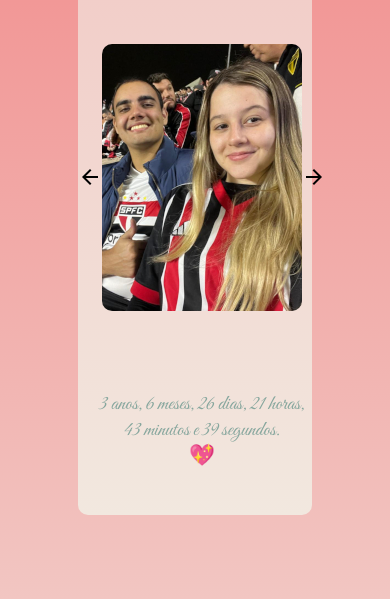
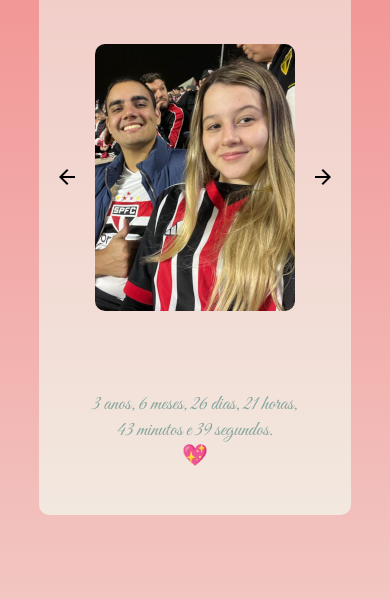
Before and after one commit to Joao-Pedro-Castro-2003/projeto-20tou, a plain HTML site: page index.html in a window 390 px wide. Shown: the part 245-844 px from the top of the page. Drawn offline with nearby package versions, Linux system fonts and the light colour scheme; a web font is replaced by a local one.

Commit message:
Update mobile.css

```diff
--- a/style/mobile.css
+++ b/style/mobile.css
@@ -40,7 +40,7 @@ body{
 
 main{
     background-image: linear-gradient(to bottom, var(--cor4), var(--cor3));
-    width: 60vw;
+    width: 80vw;
     height: 80vh;
     border-radius: 10px;
     display: grid;
```
